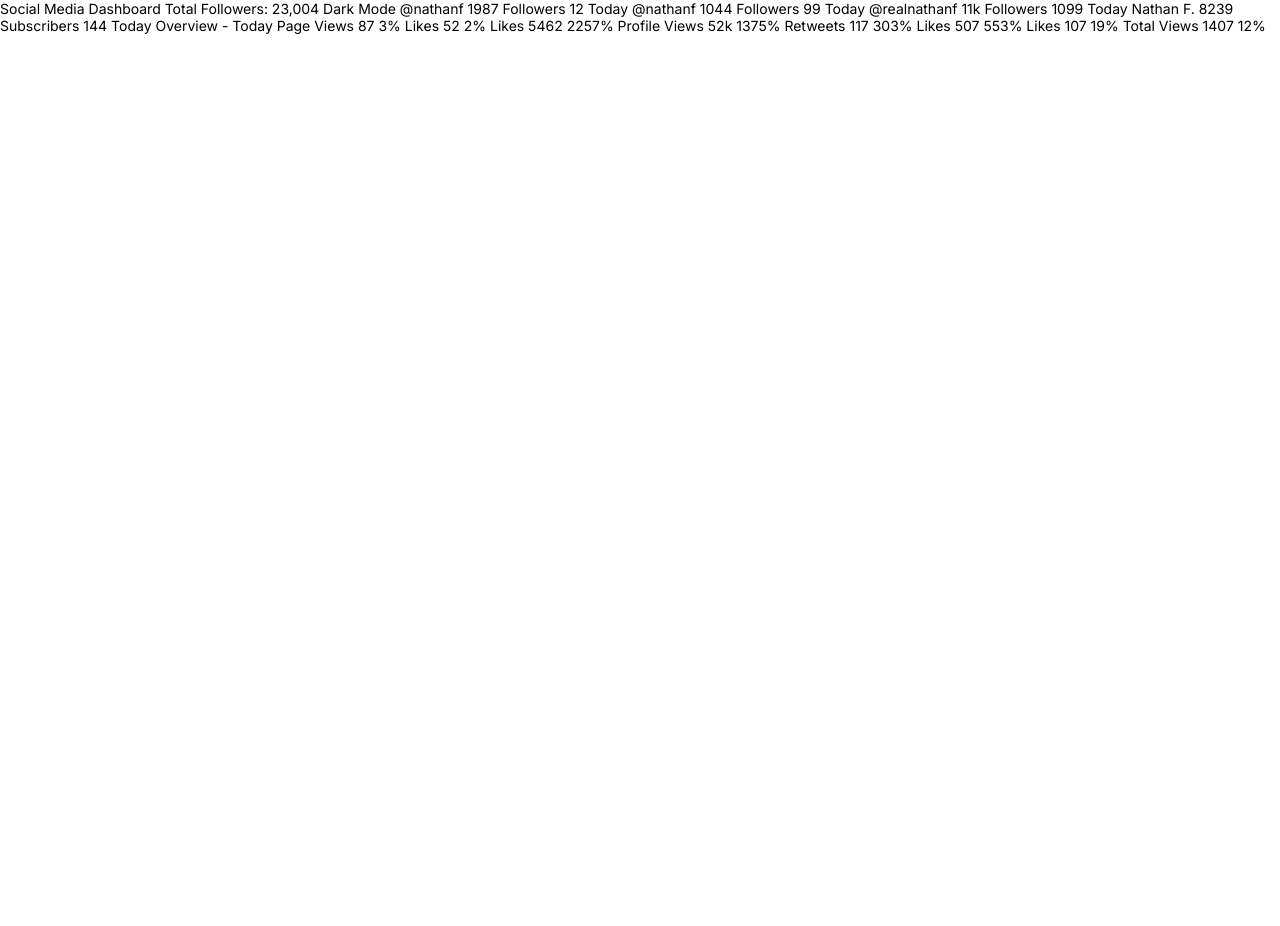
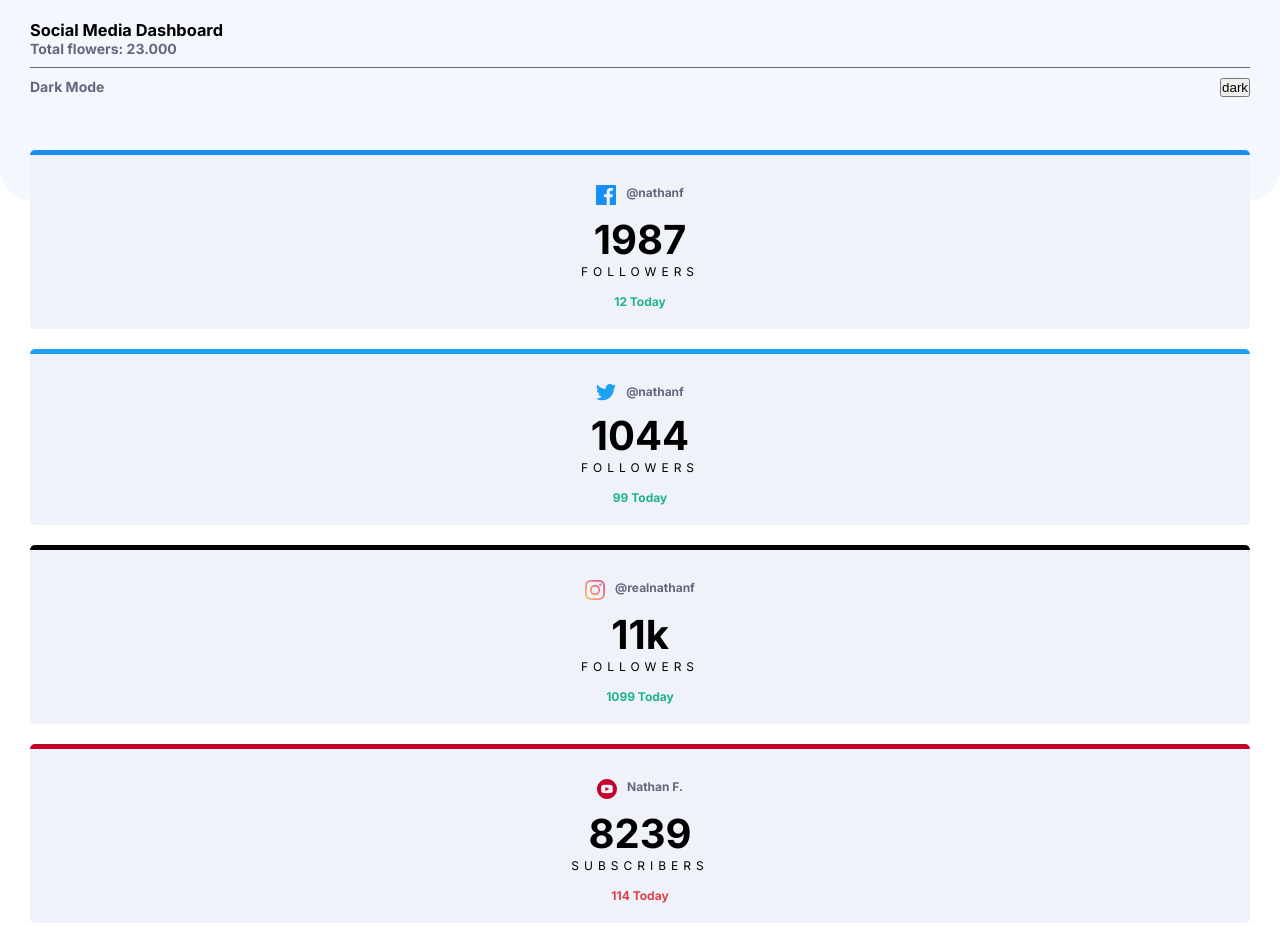
Before and after one commit to Gustavoctt/social-media-dashboard, a plain HTML site: page index.html in a window 1280 px wide. Shown: the top 926 px of the page. Before the commit the page ends 800 px from the top, so only its background shows below. Drawn offline with Linux system fonts and the light colour scheme.

Commit message:
finished main cards

```diff
--- a/css/style.css
+++ b/css/style.css
@@ -35,3 +35,112 @@ body{
     font-size: 14px;
     font-family: 'Inter', sans-serif;
 }
+
+.container{
+    background-color: var(--white);
+}
+
+header{
+    display: flex;
+    flex-direction: column;
+
+    background-color: var(--very-pale-blue);
+    height: 200px;
+
+    border-radius: 00px 00px 30px 30px;
+
+    padding: 20px 30px 00px 30px;
+}
+
+.title{
+    padding-bottom: 10px;
+    border-bottom: 1px solid var(--dark-grayish-blue);
+}
+
+.title h3{
+    font-weight: 700;
+}
+
+.title span{
+    font-weight: 700;
+    color: var(--dark-grayish-blue);
+}
+
+.dark{
+    display: flex;
+    flex-direction: row;
+    justify-content: space-between;
+    margin-top: 10px;
+
+    font-weight: 700;
+    color: var(--dark-grayish-blue);
+}
+
+.main-cards-container{
+    font-size: 12px;
+    display: flex;
+    flex-direction: column;
+
+    margin-top: -50px;
+    padding: 00px 30px 00px 30px;
+}
+    .main-card{
+        display: flex;
+        flex-direction: column;
+        align-items: center;
+        background: var(--light-grayish-blue);
+        border-radius: 5px;
+
+        padding: 20px;
+        margin-bottom: 20px;
+        border-top: 5px solid transparent;
+    }
+
+    .main-card:nth-child(1) {
+        border-top-color: var(--facebook);
+    }
+    .main-card:nth-child(2) {
+        border-top-color: var(--twitter);
+    }
+    .main-card:nth-child(3) {
+        border-top-color: var(--instagram);
+    }
+    .main-card:nth-child(4) {
+        border-top-color: var(--youTube);
+    }
+
+    .username{
+        display: flex;
+        flex-direction: row;
+        padding: 10px;
+
+        font-weight: 700;
+        color: var(--dark-grayish-blue);
+    }
+
+    .username img{
+        margin-right: 10px;
+    }
+
+    .followers-number{
+        font-size: 40px;
+        font-weight: 700;
+    }
+
+    .followers-title{
+        text-transform: uppercase;
+        letter-spacing: 5px;
+        margin-bottom: 15px;
+    }
+
+    .followers-today{
+        font-weight: 700;
+    }
+
+    .up{
+        color: var(--lime-green)
+    }
+
+    .down{
+        color: var(--bright-red);
+    }
--- a/index.html
+++ b/index.html
@@ -16,33 +16,62 @@
 
 </head>
 <body>
+  <div class="container">
 
-  Social Media Dashboard
-  Total Followers: 23,004
+  <header>
+    <div class="title">
+      <h3>Social Media Dashboard</h3>
+      <span>Total flowers: 23.000</span>
+    </div>
 
-  Dark Mode
+    <div class="dark">
+      Dark Mode
 
+      <button>dark</button>
+    </div>
+  </header>
 
+  <section class="main-cards-container">
+    <div class="main-card">
+      <p class="username">
+        <img src="/images/icon-facebook.svg" alt="Facebook">
+        @nathanf
+      </p>
+      <h1 class="followers-number">1987</h1>
+      <p class="followers-title">Followers</p>
+      <p class="followers-today up">12 Today</p>
+    </div>
 
-  @nathanf
-  1987
-  Followers
-  12 Today
+    <div class="main-card">
+      <p class="username">
+        <img src="/images/icon-twitter.svg" alt="Twitter">
+        @nathanf
+      </p>
+      <h1 class="followers-number">1044</h1>
+      <p class="followers-title">Followers</p>
+      <p class="followers-today up">99 Today</p>
+    </div>
 
-  @nathanf
-  1044
-  Followers
-  99 Today
+    <div class="main-card">
+      <p class="username">
+        <img src="/images/icon-instagram.svg" alt="Instagram">
+        @realnathanf
+      </p>
+      <h1 class="followers-number">11k</h1>
+      <p class="followers-title">Followers</p>
+      <p class="followers-today up">1099 Today</p>
+    </div>
 
-  @realnathanf
-  11k
-  Followers
-  1099 Today
-
-  Nathan F.
-  8239
-  Subscribers
-  144 Today
+    <div class="main-card">
+      <p class="username">
+        <img src="/images/icon-youtube.svg" alt="Youtbe">
+        Nathan F.
+      </p>
+      <h1 class="followers-number">8239</h1>
+      <p class="followers-title">Subscribers</p>
+      <p class="followers-today down">114 Today</p>
+    </div>
+  </section>
 
 
 
@@ -80,5 +109,6 @@
   1407
   12%
 
+  </div>
 </body>
 </html>
```
